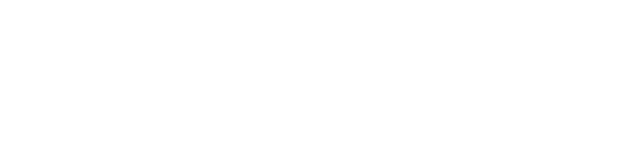
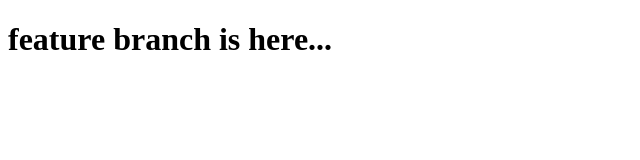
Before and after one commit to ov150/git_commants, a plain HTML site: page index.html in a window 1280 px wide. Shown: the whole page, without its empty margins (0-640 px from the left). Drawn offline with Linux system fonts and the light colour scheme.

Commit message:
heading added to feature branch

```diff
--- a/index.html
+++ b/index.html
@@ -6,6 +6,7 @@
     <title>Document</title>
 </head>
 <body>
+    <h1>feature branch is here...</h1>
     <script src="script.js"></script>
 </body>
 </html>
```
Also changed, not shown: 1 other file.
